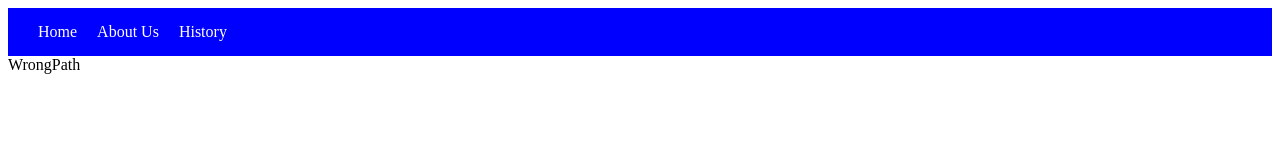
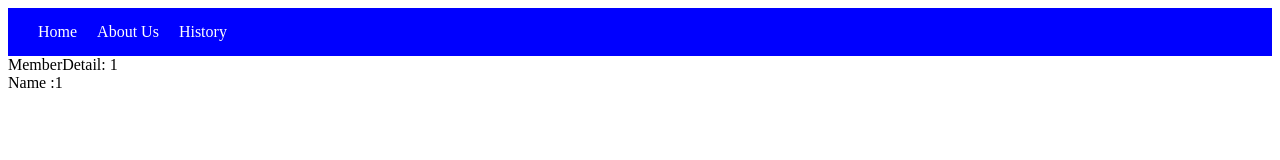
Before and after one commit to Sdrs81/React_Router-ReactJS, a React (Vite) app: page /members/1/1 in a window 1280 px wide. Shown: the top 160 px of the page. Built offline with nearby package versions, Linux system fonts and the light colour scheme.

Commit message:
UseParams have been added

```diff
--- a/src/App.jsx
+++ b/src/App.jsx
@@ -26,7 +26,7 @@ function App() {
           <Route path='team' element={<Team/>}/>
         </Route>
         <Route path='/members' element={<Members />} />
-        <Route path='/members/:memberID' element={<MemberDetail />} />
+        <Route path='/members/:memberID/:name' element={<MemberDetail />} />
         <Route path='*' element={<WrongPath />} />  {/* Yukarıdaki url'ler harici bu sayfaya gider */}
       </Routes>
     </>
--- a/src/components/MemberDetail.jsx
+++ b/src/components/MemberDetail.jsx
@@ -1,9 +1,19 @@
 import React from 'react'
+import { useParams } from "react-router-dom"
 
 function MemberDetail() {
-  return (
-    <div>MemberDetail</div>
-  )
+
+    // const params = useParams();
+    // const memberID = params.memberID;
+
+    const { memberID, name } = useParams();
+
+    return (
+        <>
+            <div>MemberDetail: {memberID}</div>
+            <div>Name :{name}</div>
+        </>
+    )
 }
 
 export default MemberDetail
```
